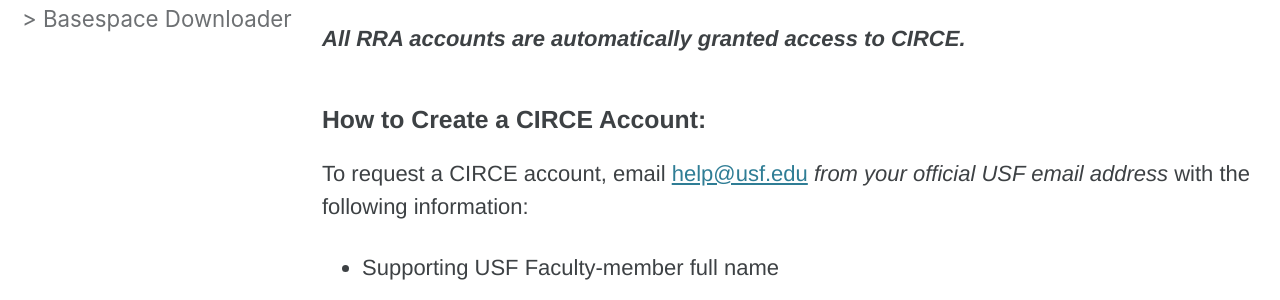
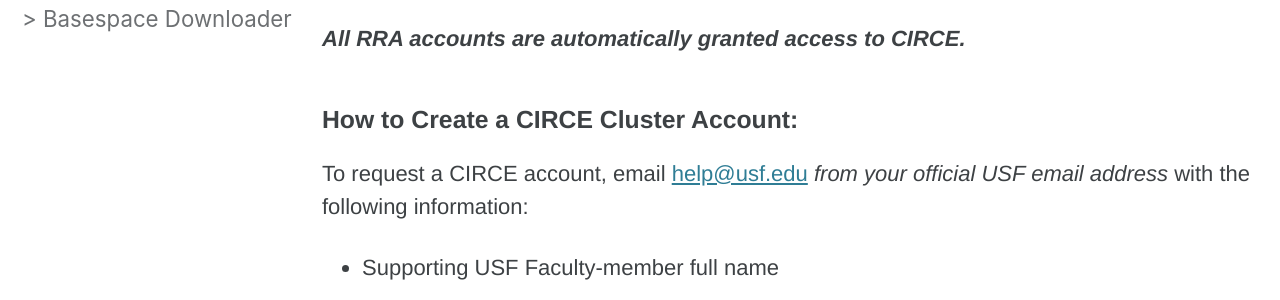
Before and after one commit to usfomicshub/usfomicshub.github.io, a Jekyll site: the page built from Cluster_Computing/index.md, in a window 1280 px wide and 900 px high, scrolled down 2127 px. Shown: the part 154-454 px from the top of the window. Built offline with Jekyll 4.4.1, drawn with Linux system fonts in a browser that asks for light colours; cached includes are drawn as plain includes; some of the changed lines change nothing that is shown.

Commit message:
Update index.md

```diff
--- a/Cluster_Computing/index.md
+++ b/Cluster_Computing/index.md
@@ -13,9 +13,9 @@
 
 ### Table of Contents
 
-1. [RRA and CIRCE: What's the difference and which one do I use?](#what's-the-difference)
+1. [RRA and CIRCE: What's the difference and which one do I use?](#whats-the-difference-and-which-one-do-i-use)
 - [How to Create an RRA Cluster Account](#how-to-create-an-rra-cluster-account)
-- [How to Create a CIRCE Cluster Account](#how-to-create-a-circe-account)
+- [How to Create a CIRCE Cluster Account](#how-to-create-a-circe-cluster-account)
 2. [How to Connect to your RRA or CIRCE Cluster Account](#how-to-connect-to-your-rra-or-circe-cluster-account)
 3. [Available Sofware and Tools](#available-software-and-tools)
 4. [How to Load Software](#loading-and-using-software)
@@ -57,7 +57,7 @@
 
 _**All RRA accounts are automatically granted access to CIRCE.**_
 
-### How to Create a CIRCE Account:
+### How to Create a CIRCE Cluster Account:
 
 To request a CIRCE account, email [help@usf.edu](mailto:rc-help@usf.edu) _from your official USF email address_ with the following information:
 
```
